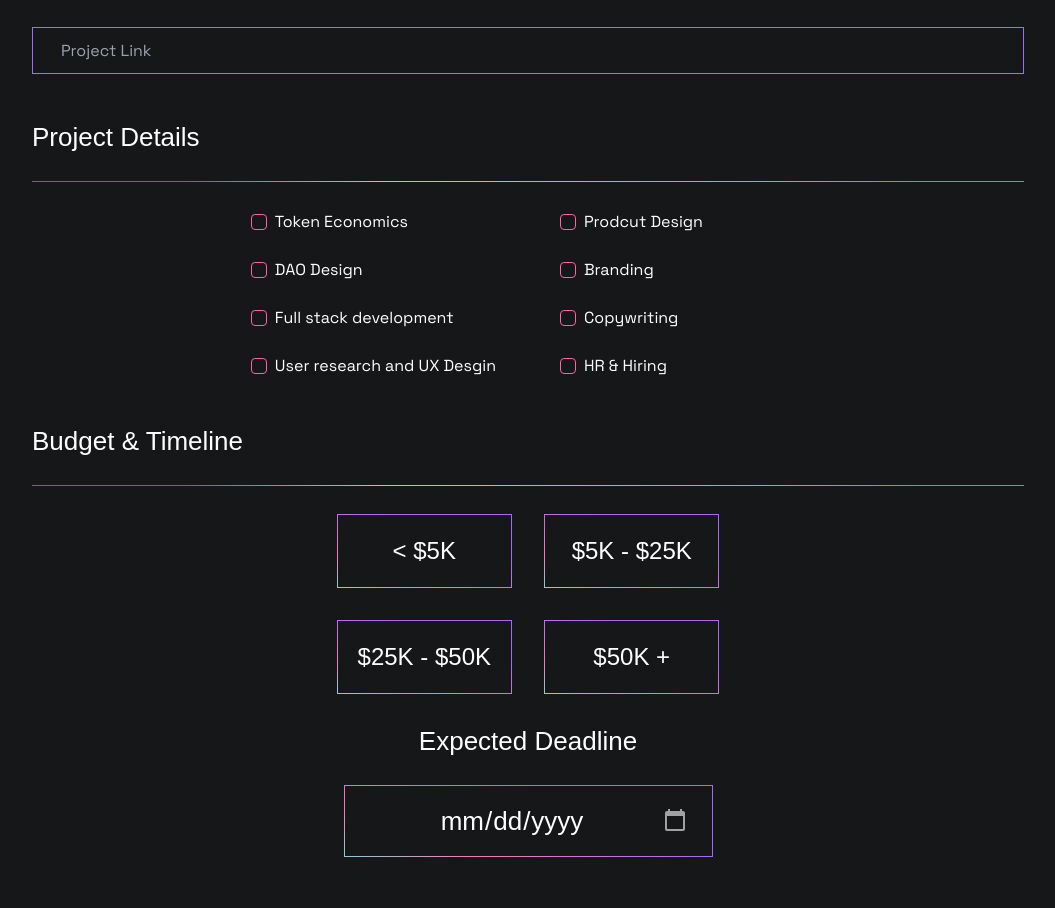
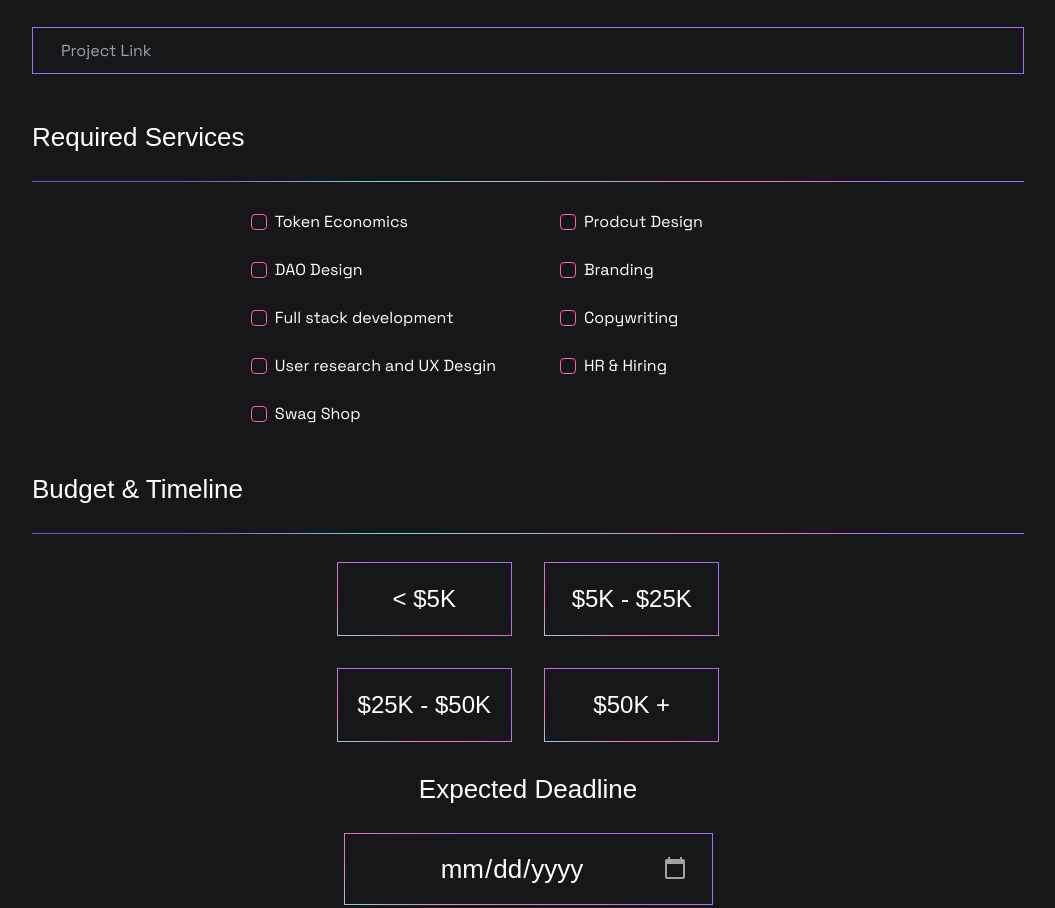
Before and after one commit to GeneralMagicio/GM-Website, a Next.js app: page /contact in a window 1280 px wide. Shown: the part 1718-2626 px from the top of the page, without its empty margins (112-1167 px from the left). Built offline with nearby package versions, Linux system fonts and the light colour scheme; a web font is replaced by a local one.

Commit message:
add swag option to forms

```diff
--- a/src/components/Contact/Form.tsx
+++ b/src/components/Contact/Form.tsx
@@ -14,6 +14,7 @@ export function ContactForm() {
     'Copywriting',
     'User research and UX Desgin',
     'HR & Hiring',
+    'Swag Shop',
   ]
   return (
     <>
@@ -41,7 +42,7 @@ export function ContactForm() {
             <Input placeholder="Project Link" />
           </div>
         </FormHeader>
-        <FormHeader title="Project Details">
+        <FormHeader title="Required Services">
           <div className="flex justify-center">
             <div className="grid grid-cols-2 w-fit gap-y-6 gap-x-2 sm:gap-x-8 md:gap-x-16">
               {checkboxes.map((checkbox) => {
```
